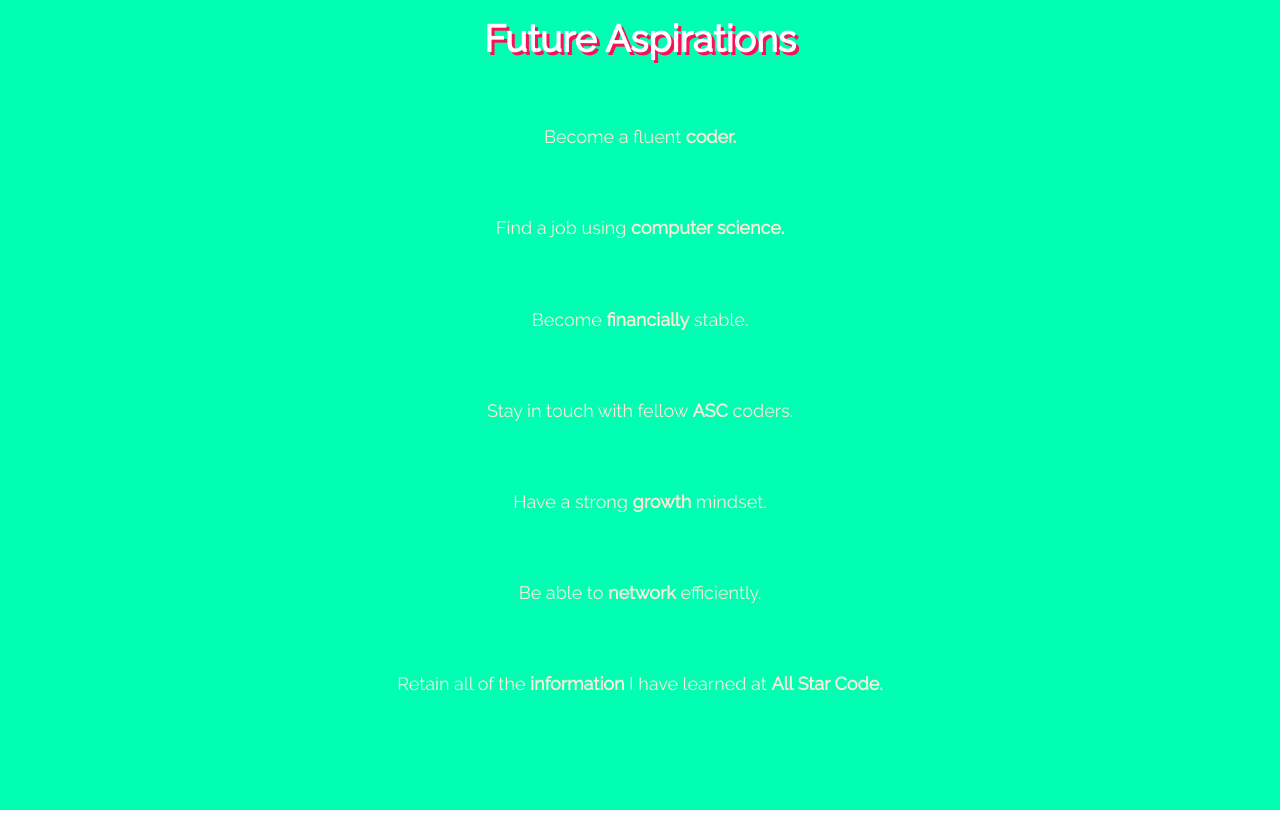
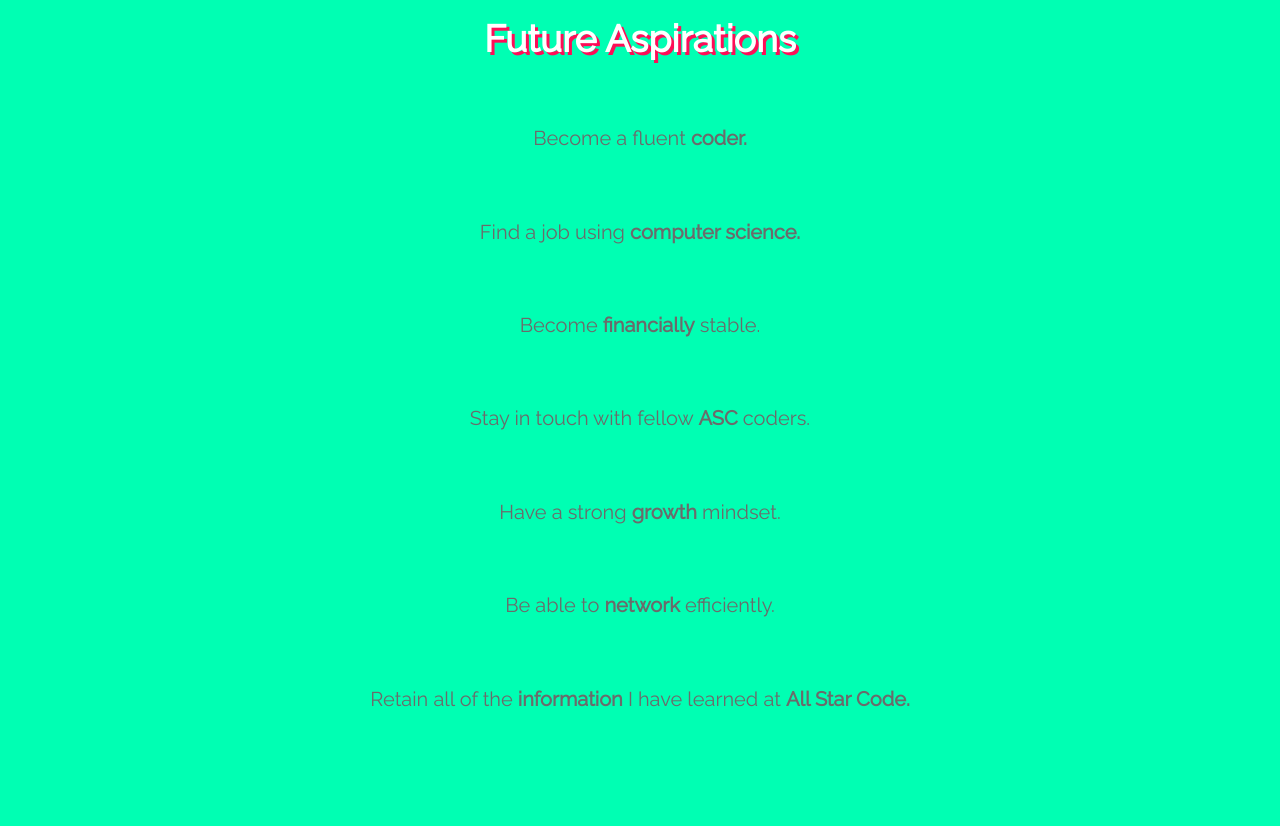
Before and after one commit to dariusASC6/PersonalWebsite, a plain HTML site: page index.html in a window 1280 px wide. Shown: the part 2600-3426 px from the top of the page. Drawn offline with nearby package versions, Linux system fonts and the light colour scheme.

Commit message:
Update style.css

```diff
--- a/style.css
+++ b/style.css
@@ -104,8 +104,8 @@ a {
 }
 
 .Future p {
-	font-size: 1.2rem;
-	color: antiquewhite;
+	font-size: 20px;
+	color: rgb(107, 107, 107);
 }
 
 .Future h1 {
@@ -155,7 +155,6 @@ li {
     flex: 1;
 }
 
-
 /* responsiveness */
 @media screen and (max-width: 1030px){
 	section {
```
